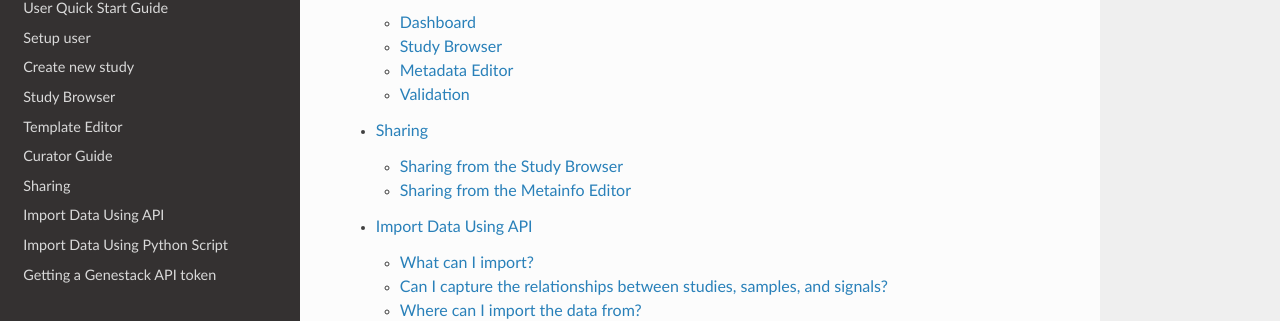
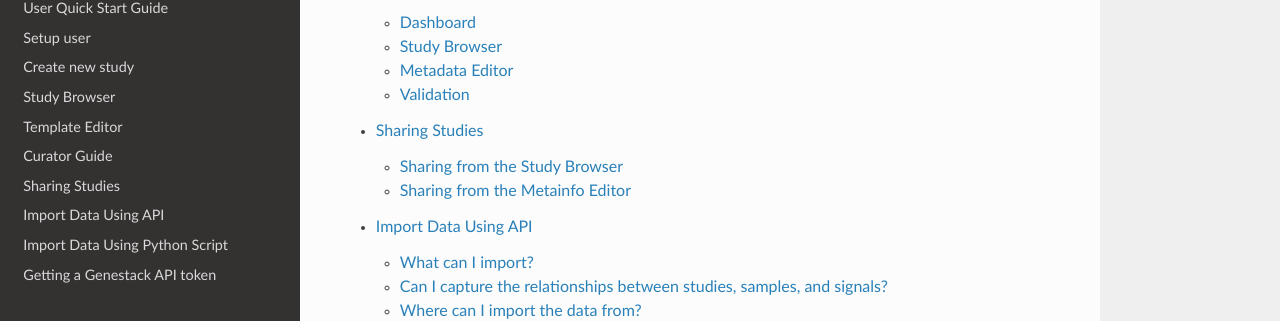
Before and after one commit to genestack/user-guide, a Sphinx documentation site: the page built from source/index.rst, in a window 1280 px wide and 900 px high, scrolled down 696 px. Shown: the part 137-458 px from the top of the window. Built offline with Sphinx 7.4.7 and the Read the Docs theme 2.0.0, drawn with Linux system fonts in a browser that asks for light colours.

Commit message:
Update sharing.rst

```diff
--- a/source/doc-odm-user-guide/sharing.rst
+++ b/source/doc-odm-user-guide/sharing.rst
@@ -1,7 +1,7 @@
-Sharing
-+++++++
+Sharing Studies
++++++++++++++++
 
-Sharing enables you to allow people in specific groups to view datasets that you upload (i.e. own), and is typically done once you have curated your study.
+Sharing in ODM enables you to allow people in specific groups to view datasets that you upload (i.e. own), and is typically done once you have curated the study.
 
 
 Sharing from the Study Browser
```
